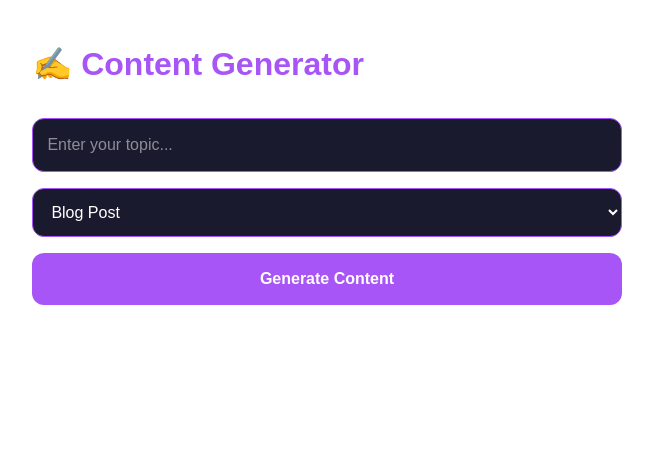
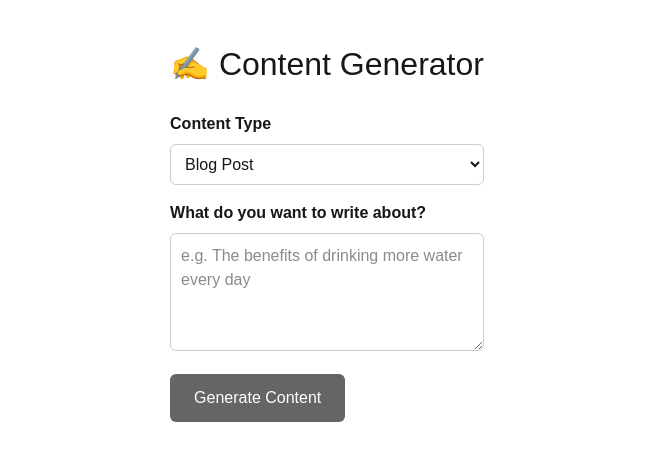
Before and after one commit to anthony8565/aispace, a Next.js app: page /content in a window 1280 px wide. Shown: the top 460 px of the page, without its empty margins (313-966 px from the left). Built offline with nearby package versions, Linux system fonts and the light colour scheme.

Commit message:
Fix content generator form inputs

```diff
--- a/app/content/page.tsx
+++ b/app/content/page.tsx
@@ -1,109 +1,94 @@
-'use client';
+'use client'
 
-import { useState } from 'react';
-import ReactMarkdown from 'react-markdown';
+import { useState } from 'react'
+import ReactMarkdown from 'react-markdown'
+
+const contentTypes = [
+  'Blog Post',
+  'Twitter Thread',
+  'LinkedIn Post',
+  'Email Newsletter',
+  'Product Description',
+]
 
 export default function ContentPage() {
-  const [topic, setTopic] = useState('');
-  const [contentType, setContentType] = useState('blog post');
-  const [result, setResult] = useState('');
-  const [loading, setLoading] = useState(false);
+  const [prompt, setPrompt] = useState('')
+  const [type, setType] = useState('Blog Post')
+  const [result, setResult] = useState('')
+  const [loading, setLoading] = useState(false)
 
   const handleGenerate = async () => {
-    if (!topic) return;
-    setLoading(true);
-    setResult('');
+    if (!prompt) return
+    setLoading(true)
+    setResult('')
 
-    const response = await fetch('/api/generate', {
+    const res = await fetch('/api/generate', {
       method: 'POST',
       headers: { 'Content-Type': 'application/json' },
-      body: JSON.stringify({ topic, contentType }),
-    });
+      body: JSON.stringify({ prompt, type }),
+    })
 
-    const data = await response.json();
-    setResult(data.content);
-    setLoading(false);
-  };
+    const data = await res.json()
+    setResult(data.content)
+    setLoading(false)
+  }
 
   return (
-    <div style={{ maxWidth: '800px', margin: '0 auto', padding: '40px 20px' }}>
-      <h1 style={{ fontSize: '2rem', fontWeight: 'bold', color: '#a855f7', marginBottom: '30px' }}>
+    <main style={{ maxWidth: '800px', margin: '0 auto', padding: '40px 20px' }}>
+      <h1 style={{ fontSize: '2rem', marginBottom: '24px' }}>
         ✍️ Content Generator
       </h1>
 
-      <input
-        type="text"
-        placeholder="Enter your topic..."
-        value={topic}
-        onChange={(e) => setTopic(e.target.value)}
-        style={{
-          width: '100%',
-          padding: '14px',
-          borderRadius: '12px',
-          border: '1px solid #a855f7',
-          background: '#1a1a2e',
-          color: 'white',
-          fontSize: '1rem',
-          marginBottom: '16px',
-          boxSizing: 'border-box',
-        }}
-      />
+      <div style={{ marginBottom: '16px' }}>
+        <label style={{ display: 'block', marginBottom: '8px', fontWeight: 'bold' }}>
+          Content Type
+        </label>
+        <select
+          value={type}
+          onChange={(e) => setType(e.target.value)}
+          style={{ width: '100%', padding: '10px', fontSize: '1rem', borderRadius: '6px', border: '1px solid #ccc' }}
+        >
+          {contentTypes.map((t) => (
+            <option key={t} value={t}>{t}</option>
+          ))}
+        </select>
+      </div>
 
-      <select
-        value={contentType}
-        onChange={(e) => setContentType(e.target.value)}
-        style={{
-          width: '100%',
-          padding: '14px',
-          borderRadius: '12px',
-          border: '1px solid #a855f7',
-          background: '#1a1a2e',
-          color: 'white',
-          fontSize: '1rem',
-          marginBottom: '16px',
-          boxSizing: 'border-box',
-        }}
-      >
-        <option value="blog post">Blog Post</option>
-        <option value="twitter thread">Twitter Thread</option>
-        <option value="linkedin post">LinkedIn Post</option>
-        <option value="email newsletter">Email Newsletter</option>
-        <option value="product description">Product Description</option>
-      </select>
+      <div style={{ marginBottom: '16px' }}>
+        <label style={{ display: 'block', marginBottom: '8px', fontWeight: 'bold' }}>
+          What do you want to write about?
+        </label>
+        <textarea
+          value={prompt}
+          onChange={(e) => setPrompt(e.target.value)}
+          placeholder="e.g. The benefits of drinking more water every day"
+          rows={4}
+          style={{ width: '100%', padding: '10px', fontSize: '1rem', borderRadius: '6px', border: '1px solid #ccc' }}
+        />
+      </div>
 
       <button
         onClick={handleGenerate}
-        disabled={loading}
+        disabled={loading || !prompt}
         style={{
-          width: '100%',
-          padding: '14px',
-          borderRadius: '12px',
-          background: loading ? '#6b21a8' : '#a855f7',
-          color: 'white',
+          backgroundColor: '#000',
+          color: '#fff',
+          padding: '12px 24px',
           fontSize: '1rem',
-          fontWeight: 'bold',
+          borderRadius: '6px',
           border: 'none',
           cursor: loading ? 'not-allowed' : 'pointer',
-          marginBottom: '30px',
+          opacity: loading || !prompt ? 0.6 : 1,
         }}
       >
         {loading ? 'Generating...' : 'Generate Content'}
       </button>
 
       {result && (
-        <div
-          style={{
-            background: '#1a1a2e',
-            border: '1px solid #a855f7',
-            borderRadius: '12px',
-            padding: '24px',
-            color: '#e2e8f0',
-            lineHeight: '1.8',
-          }}
-        >
+        <div style={{ marginTop: '40px', padding: '24px', background: '#f9f9f9', borderRadius: '8px', border: '1px solid #eee' }}>
           <ReactMarkdown>{result}</ReactMarkdown>
         </div>
       )}
-    </div>
-  );
+    </main>
+  )
 }
```
